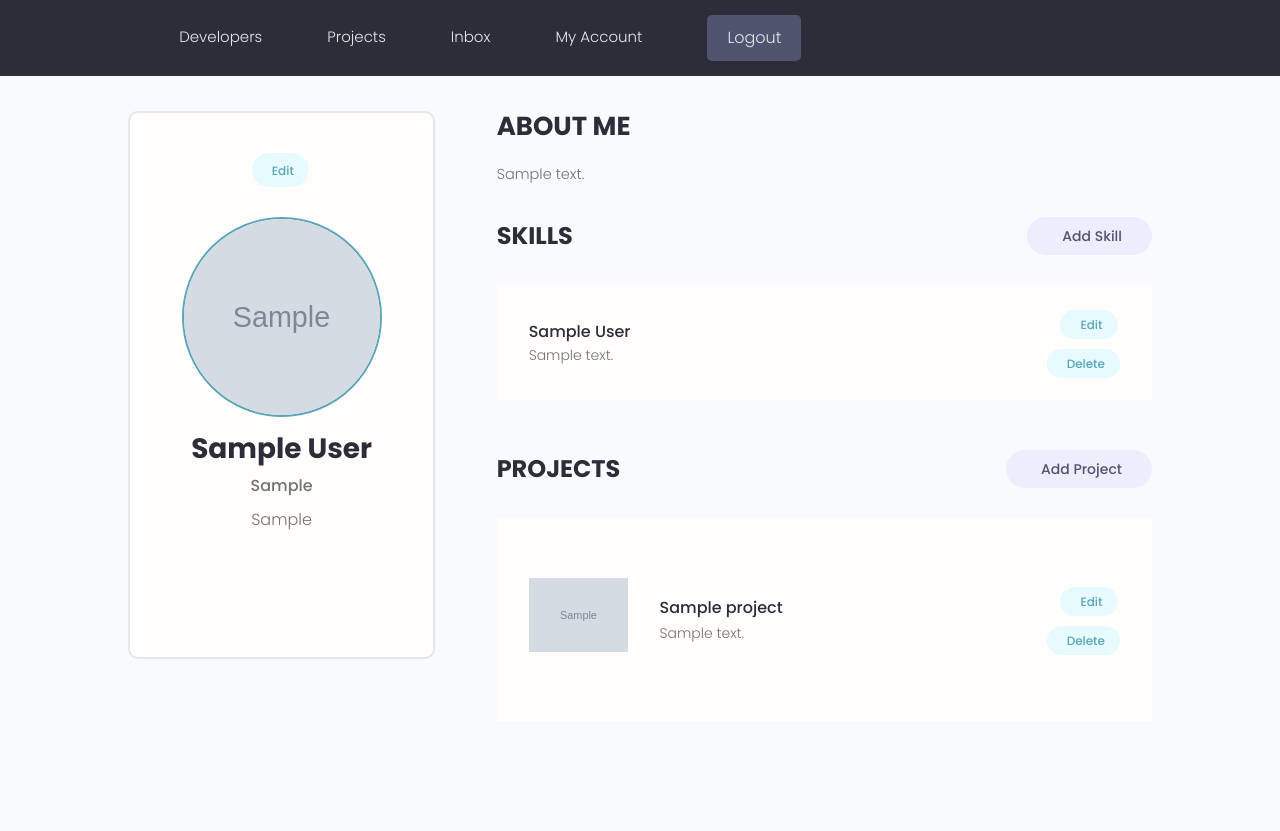
After one commit to Abenezerjr/DjangoApp, a Django app: page /account/ in a window 1280 px wide. The commit adds this page. Run offline with Django 5.2, Linux system fonts and the light colour scheme; a user stored in the database is signed in; tables that the repository leaves empty hold one stand-in row (values such as "Sample post"); grey boxes marked "Sample" are stand-in pictures; some libraries are stand-ins or nearby versions.

Commit message:
add CRUD in the USER

```diff
--- a/project/templates/project/delete.html
+++ b/project/templates/project/delete.html
@@ -5,13 +5,13 @@
     <form action="#" method="POST">
     {% csrf_token %}
     <p>Ary you sure you went to delete "{{ object }}"?</p>
-    <button>
-         <a href="{% url 'projects' %}">
+    <button class="btn btn--sub">
+         <a href="{% url 'account' %}">
              Go Back
     </a>
     </button>
 
-    <input type="submit" value="confirm">
+    <input type="submit" value="confirm" class="btn btn--sub">
     </form>
 
 {% endblock %}
--- a/project/views.py
+++ b/project/views.py
@@ -38,7 +38,7 @@ def addProject(request):
         form=AddProjectForm(request.POST,request.FILES) #instanc of the new form
         if form.is_valid():
             form.save()
-            return redirect("projects")
+            return redirect("account")
     context={
      'form':form
     }
@@ -60,7 +60,7 @@ def updateProject(request,pk):
         form=AddProjectForm(request.POST,request.FILES,instance=project,)
         if form.is_valid():
             form.save()
-            return redirect('projects')
+            return redirect('account')
 
     context={
         'form':form
@@ -72,7 +72,7 @@ def deleteProject(request,pk):
     project=Project.objects.get(id=pk)
     if request.method== 'POST':
         project.delete()
-        return redirect('projects')
+        return redirect('account')
 
     context={
         'object':project
--- a/templates/navbar.html
+++ b/templates/navbar.html
@@ -18,8 +18,7 @@
             {% if request.user.is_authenticated %}
 
                 <li class="header__menuItem"><a href="">Inbox</a></li>
-                <li class="header__menuItem"><a href="">My Account</a></li>
-                <li class="header__menuItem"><a href="{% url 'addproject' %}">Addproject</a></li>
+                <li class="header__menuItem"><a href="{% url 'account' %}">My Account</a></li>
                 <li class="header__menuItem"><a href="{% url 'logout' %}" class="btn btn--sub">Logout</a></li>
 
             {% else %}
--- /dev/null
+++ b/users/templates/users/userAccount.html
@@ -0,0 +1,110 @@
+{% extends 'main.html' %}
+
+
+{% block content %}
+
+<body>
+  <!-- Main Section -->
+  <main class="settingsPage profile my-md">
+    <div class="container">
+      <div class="layout">
+        <div class="column column--1of3">
+          <div class="card text-center">
+            <div class="card__body dev">
+              <a class="tag tag--pill tag--main settings__btn" href="{% url 'editaccount' %}"><i class="im im-edit"></i> Edit</a>
+              <img class="avatar avatar--xl dev__avatar" src="{{ profile.profleImage.url }}" />
+              <h2 class="dev__name">{{ profile.name }}</h2>
+              <p class="dev__title">{{ profile.headline }}</p>
+              <p class="dev__location">{{ profile.location }}</p>
+              <ul class="dev__social">
+                  {% if profile.github  %}
+                <li>
+                  <a title="Github" href="#" target="_blank"><i class="im im-github"></i></a>
+                </li>
+                  {% endif %}
+              {% if profile.linkedln %}
+                     <li>
+                  <a title="LinkedIn" href="#" target="_blank"><i class="im im-linkedin"></i></a>
+                </li>
+
+              {% endif %}
+              {% if profile.presionalWebsite %}
+                    <li>
+                  <a title="Personal Website" href="#" target="_blank"><i class="im im-globe"></i></a>
+                </li>
+
+              {% endif %}
+
+
+              </ul>
+
+            </div>
+          </div>
+        </div>
+        <div class="column column--2of3">
+          <div class="devInfo">
+            <h3 class="devInfo__title">About Me</h3>
+            <p class="devInfo__about">
+              {{ profile.bio }}
+            </p>
+          </div>
+          <div class="settings">
+            <h3 class="settings__title">Skills</h3>
+            <a class="tag tag--pill tag--sub settings__btn tag--lg" href="{% url 'addSkill' %}"><i class="im im-plus"></i> Add Skill</a>
+          </div>
+
+          <table class="settings__table">
+              {% for skill in profile.skill_set.all %}
+            <tr>
+              <td class="settings__tableInfo">
+                <h4>{{ skill }}</h4>
+                <p>
+                 {{ skill.descreption }}
+                </p>
+              </td>
+              <td class="settings__tableActions">
+                <a class="tag tag--pill tag--main settings__btn" href="{% url 'editSkill' skill.id %}"><i class="im im-edit"></i> Edit</a>
+                <a class="tag tag--pill tag--main settings__btn" href="{% url 'deleteSkill' skill.id %}"><i class="im im-x-mark-circle-o"></i>
+                  Delete</a>
+              </td>
+            </tr>
+              {% endfor %}
+
+          </table>
+
+          <div class="settings">
+            <h3 class="settings__title">Projects</h3>
+            <a class="tag tag--pill tag--sub settings__btn tag--lg" href="{% url 'addproject' %}"><i class="im im-plus"></i> Add Project</a>
+          </div>
+
+          <table class="settings__table">
+              {% for project in profile.project_set.all %}
+            <tr>
+              <td class="settings__thumbnail">
+                <a href="single-project.html"><img src="{{ project.feature_image.url }}" alt="Project Thumbnail" /></a>
+              </td>
+              <td class="settings__tableInfo">
+                <a href="single-project.html">{{ project.title }}</a>
+                <p>
+                 {{ project.description }}
+                </p>
+              </td>
+              <td class="settings__tableActions">
+                <a class="tag tag--pill tag--main settings__btn" href="{% url 'update' project.id %}"><i class="im im-edit"></i> Edit</a>
+                <a class="tag tag--pill tag--main settings__btn" href="{% url 'delete-project' project.id %}"><i class="im im-x-mark-circle-o"></i>
+                  Delete</a>
+              </td>
+            </tr>
+
+            {% endfor %}
+          </table>
+        </div>
+      </div>
+    </div>
+  </main>
+</body>
+
+</html>
+
+
+{% endblock %}
--- a/users/urls.py
+++ b/users/urls.py
@@ -8,5 +8,10 @@ urlpatterns=[
     path('login/',views.loginPage,name='login'),
     path('logout/',views.logOutPage,name='logout'),
     path('register/',views.registerUser,name='register'),
+    path('account/',views.userAccount,name='account'),
+    path('edit-account/',views.editAccount,name='editaccount'),
+    path('add-skill/',views.addSkil,name='addSkill'),
+    path('edit-skill/<str:pk>',views.editSkill,name='editSkill'),
+    path('delete-skill/<str:pk>',views.deleteSkill,name='deleteSkill'),
     path('user-profile/<str:pk>',views.userProfile,name='userProfile'),
 ]
--- a/users/views.py
+++ b/users/views.py
@@ -2,10 +2,10 @@ from django.shortcuts import render ,  redirect
 from django.contrib.auth import login , authenticate ,logout
 from django.contrib.auth.decorators import login_required
 from django.contrib.auth.models import User
-from .models import Profile
+from .models import Profile ,Skill
 from django.contrib import messages
 # from django.contrib.auth.forms import UserCreationForm
-from .forms import CustomUserCreationForm
+from .forms import CustomUserCreationForm ,EditAccountForm ,SkillForm
 # Create your views here.
 
 
@@ -51,7 +51,7 @@ def registerUser(request):
             user=form.save(commit=False) # hold a temporay user request
             user.username=user.username.lower()
             user.save()
-            messages.success(request,'wellcom!! user account was created')
+            messages.success(request,'wellcome!! user account was created')
 
             login(request,user)
             return redirect('profile')
@@ -84,3 +84,85 @@ def userProfile(request,pk):
     }
 
     return  render(request,'users/userProfile.html',context)
+
+def userAccount(request):
+    profile=request.user.profile
+    context={
+        "profile":profile
+
+    }
+    return render(request,'users/userAccount.html',context)
+
+def editAccount(request):
+    """
+
+    :param request:
+    :return: form with instance of profile
+    """
+    profile=request.user.profile # get login user
+    form=EditAccountForm(instance=profile)  # get editform with instance of profile meas that the user detali befor
+    if request.method == 'POST': # chek request.PoSt method is send? or the user make some change ?
+        form=EditAccountForm(request.POST,request.FILES,instance=profile) #yes ? add in the for is valid
+        if form.is_valid(): # if it valid
+            form.save() # save in to the databesa
+            return redirect('account') # send to the user account
+
+    context={
+        'form':form
+    }
+
+    return render(request,'project/projectForm.html',context)
+
+
+def addSkil(request):
+    profile = request.user.profile# get profile
+    form=SkillForm() # get skillform
+    if request.method == 'POST': # check the requset is post
+        form=SkillForm(request.POST) # if it post add the user requset in the form
+        if form.is_valid(): # its valied
+            skill=form.save(commit=False) # save the form in the skile varible not in the database
+            skill.owner=profile # check the profile is the owner
+            skill.save() # save that owner
+            return  redirect('account')
+
+    context={
+        'form':form
+    }
+
+    return render(request,'project/projectForm.html',context)
+
+
+def editSkill(request,pk):
+    profile=request.user.profile
+    skill=profile.skill_set.get(id=pk)
+    form=SkillForm(instance=skill)
+
+    if request.method == 'POST':
+        form = SkillForm(request.POST,instance=skill)
+        if form.is_valid():
+            # ask=form.save(commit=False)
+            # ask.owner=profile
+            skill.save()
+            return redirect('account')
+
+    context={
+        'form':form
+    }
+
+
+    return render(request,'project/projectForm.html',context)
+
+def deleteSkill(request,pk):
+    profile=request.user.profile
+    skill=profile.skill_set.get(id=pk)
+
+    if request.method == 'POST':
+        skill.delete()
+        return redirect('account')
+
+
+    context= {
+        'object':skill
+    }
+
+    return render(request ,'project/delete.html',context)
```
Also changed, not shown: users/forms.py (+26 -1 lines), users/signals.py (+14 -0 lines).
